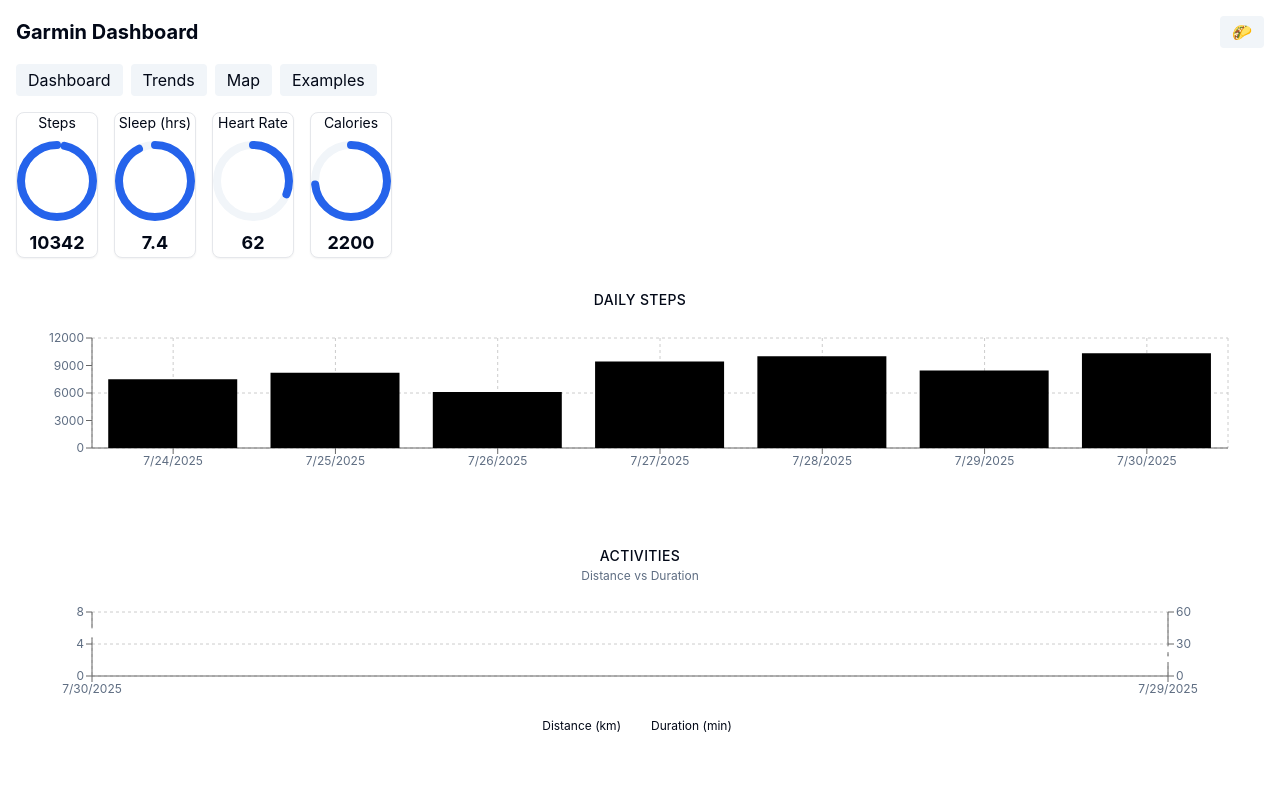
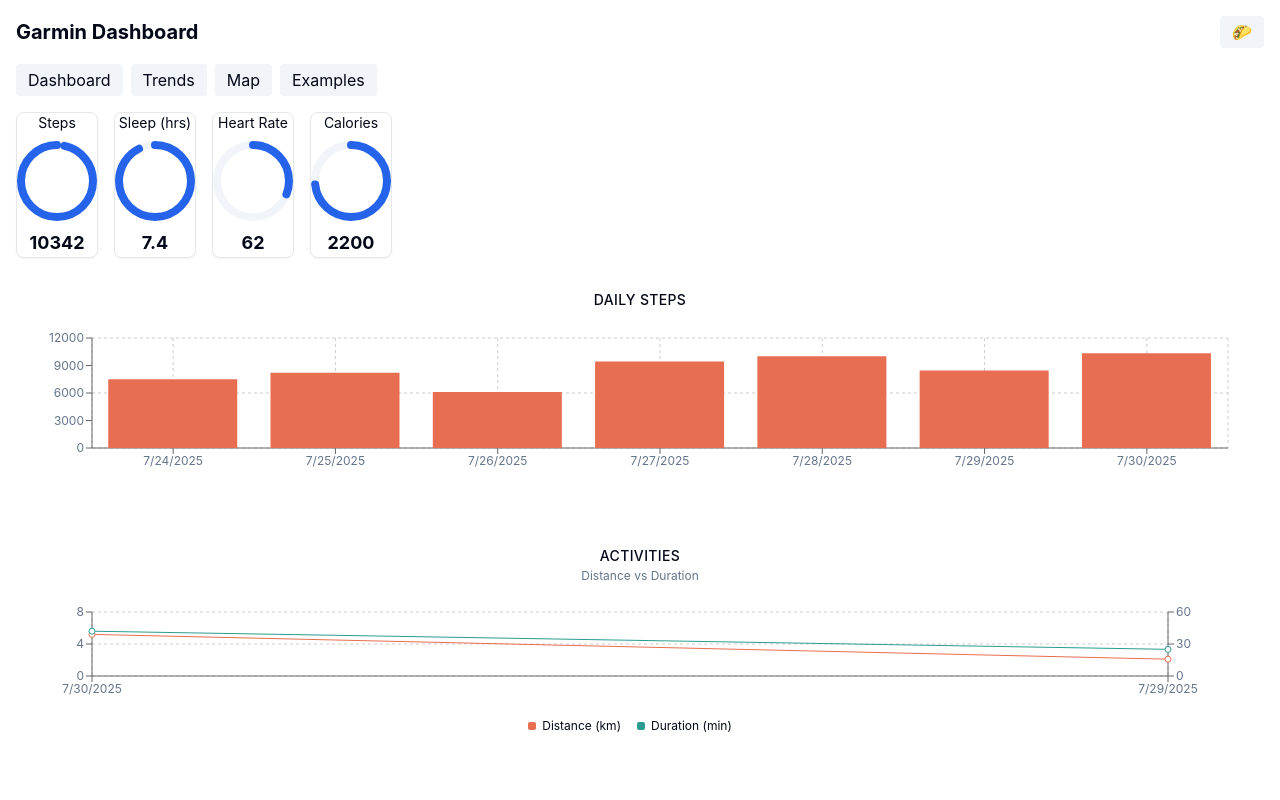
Before and after one commit to osmond/improved-system, a React (Vite) app: page / in a window 1280 px wide. Shown: the top 800 px of the page. Built offline with nearby package versions, Linux system fonts and the light colour scheme.

Commit message:
chore: update theme tokens and chart styles

```diff
--- a/src/components/dashboard/ActivitiesChart.tsx
+++ b/src/components/dashboard/ActivitiesChart.tsx
@@ -16,11 +16,11 @@ import { useGarminData } from "@/hooks/useGarminData";
 const chartConfig = {
   distance: {
     label: "Distance (km)",
-    color: "var(--chart-1)",
+    color: "hsl(var(--chart-1))",
   },
   duration: {
     label: "Duration (min)",
-    color: "var(--chart-2)",
+    color: "hsl(var(--chart-2))",
   },
 } satisfies ChartConfig;
 
--- a/src/components/dashboard/DailyStepsChart.tsx
+++ b/src/components/dashboard/DailyStepsChart.tsx
@@ -19,7 +19,7 @@ export interface DailyStepsChartProps {
 const chartConfig = {
   steps: {
     label: "Steps",
-    color: "var(--chart-1)",
+    color: "hsl(var(--chart-1))",
   },
 } satisfies ChartConfig;
 
--- a/src/components/dashboard/StepsChart.tsx
+++ b/src/components/dashboard/StepsChart.tsx
@@ -19,7 +19,7 @@ import { Skeleton } from "@/components/ui/skeleton";
 const chartConfig = {
   steps: {
     label: "Steps",
-    color: "var(--chart-1)",
+    color: "hsl(var(--chart-1))",
   },
 } satisfies ChartConfig;
 
--- a/src/components/examples/RadarChartDefault.tsx
+++ b/src/components/examples/RadarChartDefault.tsx
@@ -32,7 +32,7 @@ const chartData = [
 const chartConfig = {
   desktop: {
     label: 'Desktop',
-    color: 'var(--chart-1)',
+    color: 'hsl(var(--chart-1))',
   },
 } satisfies ChartConfig
 
--- a/src/components/examples/RadialChartLabel.tsx
+++ b/src/components/examples/RadialChartLabel.tsx
@@ -34,23 +34,23 @@ const chartConfig = {
   },
   chrome: {
     label: 'Chrome',
-    color: 'var(--chart-1)',
+    color: 'hsl(var(--chart-1))',
   },
   safari: {
     label: 'Safari',
-    color: 'var(--chart-2)',
+    color: 'hsl(var(--chart-2))',
   },
   firefox: {
     label: 'Firefox',
-    color: 'var(--chart-3)',
+    color: 'hsl(var(--chart-3))',
   },
   edge: {
     label: 'Edge',
-    color: 'var(--chart-4)',
+    color: 'hsl(var(--chart-4))',
   },
   other: {
     label: 'Other',
-    color: 'var(--chart-5)',
+    color: 'hsl(var(--chart-5))',
   },
 } satisfies ChartConfig
 
--- a/src/components/examples/RadialChartSimple.tsx
+++ b/src/components/examples/RadialChartSimple.tsx
@@ -34,23 +34,23 @@ const chartConfig = {
   },
   chrome: {
     label: 'Chrome',
-    color: 'var(--chart-1)',
+    color: 'hsl(var(--chart-1))',
   },
   safari: {
     label: 'Safari',
-    color: 'var(--chart-2)',
+    color: 'hsl(var(--chart-2))',
   },
   firefox: {
     label: 'Firefox',
-    color: 'var(--chart-3)',
+    color: 'hsl(var(--chart-3))',
   },
   edge: {
     label: 'Edge',
-    color: 'var(--chart-4)',
+    color: 'hsl(var(--chart-4))',
   },
   other: {
     label: 'Other',
-    color: 'var(--chart-5)',
+    color: 'hsl(var(--chart-5))',
   },
 } satisfies ChartConfig
 
--- a/src/components/examples/RadialChartText.tsx
+++ b/src/components/examples/RadialChartText.tsx
@@ -31,7 +31,7 @@ const chartConfig = {
   },
   safari: {
     label: 'Safari',
-    color: 'var(--chart-2)',
+    color: 'hsl(var(--chart-2))',
   },
 } satisfies ChartConfig
 
--- a/src/components/ui/chart.tsx
+++ b/src/components/ui/chart.tsx
@@ -77,7 +77,7 @@ const ChartContainer = React.forwardRef<
         data-chart={chartId}
         ref={ref}
         className={cn(
-          "flex flex-col text-xs space-y-2 rounded-md bg-card p-4 [&_.recharts-cartesian-axis-tick_text]:fill-muted-foreground [&_.recharts-cartesian-grid_line[stroke='#ccc']]:stroke-border/50 [&_.recharts-curve.recharts-tooltip-cursor]:stroke-border [&_.recharts-dot[stroke='#fff']]:stroke-transparent [&_.recharts-layer]:outline-none [&_.recharts-polar-grid_[stroke='#ccc']]:stroke-border [&_.recharts-radial-bar-background-sector]:fill-muted [&_.recharts-rectangle.recharts-tooltip-cursor]:fill-muted [&_.recharts-reference-line_[stroke='#ccc']]:stroke-border [&_.recharts-sector[stroke='#fff']]:stroke-transparent [&_.recharts-sector]:outline-none [&_.recharts-surface]:outline-none",
+          "flex flex-col text-xs space-y-2 rounded-md bg-card p-4 [&_.recharts-cartesian-axis-tick_text]:fill-muted-foreground [&_.recharts-polar-angle-axis-tick-value]:fill-muted-foreground [&_.recharts-cartesian-grid_line[stroke='#ccc']]:stroke-border/50 [&_.recharts-curve.recharts-tooltip-cursor]:stroke-border [&_.recharts-dot[stroke='#fff']]:stroke-transparent [&_.recharts-layer]:outline-none [&_.recharts-polar-grid_[stroke='#ccc']]:stroke-border [&_.recharts-radial-bar-background-sector]:fill-muted [&_.recharts-rectangle.recharts-tooltip-cursor]:fill-muted [&_.recharts-reference-line_[stroke='#ccc']]:stroke-border [&_.recharts-sector[stroke='#fff']]:stroke-transparent [&_.recharts-sector]:outline-none [&_.recharts-surface]:outline-none",
           className
         )}
         {...props}
--- a/src/styles/globals.css
+++ b/src/styles/globals.css
@@ -8,19 +8,31 @@
     --foreground: 222.2 84% 4.9%;
     --card: 0 0% 100%;
     --card-foreground: 222.2 84% 4.9%;
+    --popover: 0 0% 100%;
+    --popover-foreground: 222.2 84% 4.9%;
     --primary: 221.2 83.2% 53.3%;
     --primary-foreground: 210 40% 98%;
+    --secondary: 210 40% 96.1%;
+    --secondary-foreground: 222.2 47.4% 11.2%;
     --muted: 210 40% 96.1%;
-    --muted-foreground: 215.4 16.3% 44%;
+    --muted-foreground: 215.4 16.3% 46.9%;
+    --accent: 210 40% 96.1%;
+    --accent-foreground: 222.2 47.4% 11.2%;
+    --destructive: 0 84.2% 60.2%;
+    --destructive-foreground: 210 40% 98%;
+    --border: 214.3 31.8% 91.4%;
+    --input: 214.3 31.8% 91.4%;
+    --ring: 221.2 83.2% 53.3%;
+    --radius: 0.65rem;
     --chart-primary: var(--chart-1);
     --axis-line: var(--muted-foreground);
   }
   :root {
-    --chart-1: 221.2 83.2% 53.3%;
-    --chart-2: 212 95% 68%;
-    --chart-3: 216 92% 60%;
-    --chart-4: 210 98% 78%;
-    --chart-5: 212 97% 87%;
+    --chart-1: 12 76% 61%;
+    --chart-2: 173 58% 39%;
+    --chart-3: 197 37% 24%;
+    --chart-4: 43 74% 66%;
+    --chart-5: 27 87% 67%;
     --chart-6: oklch(0.712 0.21 23);
     --chart-7: oklch(0.653 0.167 344);
     --chart-8: oklch(0.6 0.162 140);
@@ -29,14 +41,30 @@
   }
 
   .dark {
-    --background: 240 10% 3.9%;
-    --foreground: 0 0% 98%;
-    --card: 240 10% 3.9%;
-    --card-foreground: 0 0% 98%;
-    --primary: 221.2 83.2% 53.3%;
-    --primary-foreground: 210 40% 98%;
-    --muted: 240 3.7% 15.9%;
-    --muted-foreground: 240 5% 64.9%;
+    --background: 222.2 84% 4.9%;
+    --foreground: 210 40% 98%;
+    --card: 222.2 84% 4.9%;
+    --card-foreground: 210 40% 98%;
+    --popover: 222.2 84% 4.9%;
+    --popover-foreground: 210 40% 98%;
+    --primary: 217.2 91.2% 59.8%;
+    --primary-foreground: 222.2 47.4% 11.2%;
+    --secondary: 217.2 32.6% 17.5%;
+    --secondary-foreground: 210 40% 98%;
+    --muted: 217.2 32.6% 17.5%;
+    --muted-foreground: 215 20.2% 65.1%;
+    --accent: 217.2 32.6% 17.5%;
+    --accent-foreground: 210 40% 98%;
+    --destructive: 0 62.8% 30.6%;
+    --destructive-foreground: 210 40% 98%;
+    --border: 217.2 32.6% 17.5%;
+    --input: 217.2 32.6% 17.5%;
+    --ring: 224.3 76.3% 48%;
+    --chart-1: 220 70% 50%;
+    --chart-2: 160 60% 45%;
+    --chart-3: 30 80% 55%;
+    --chart-4: 280 65% 60%;
+    --chart-5: 340 75% 55%;
     --chart-primary: var(--chart-1);
     --axis-line: var(--muted-foreground);
   }
```
